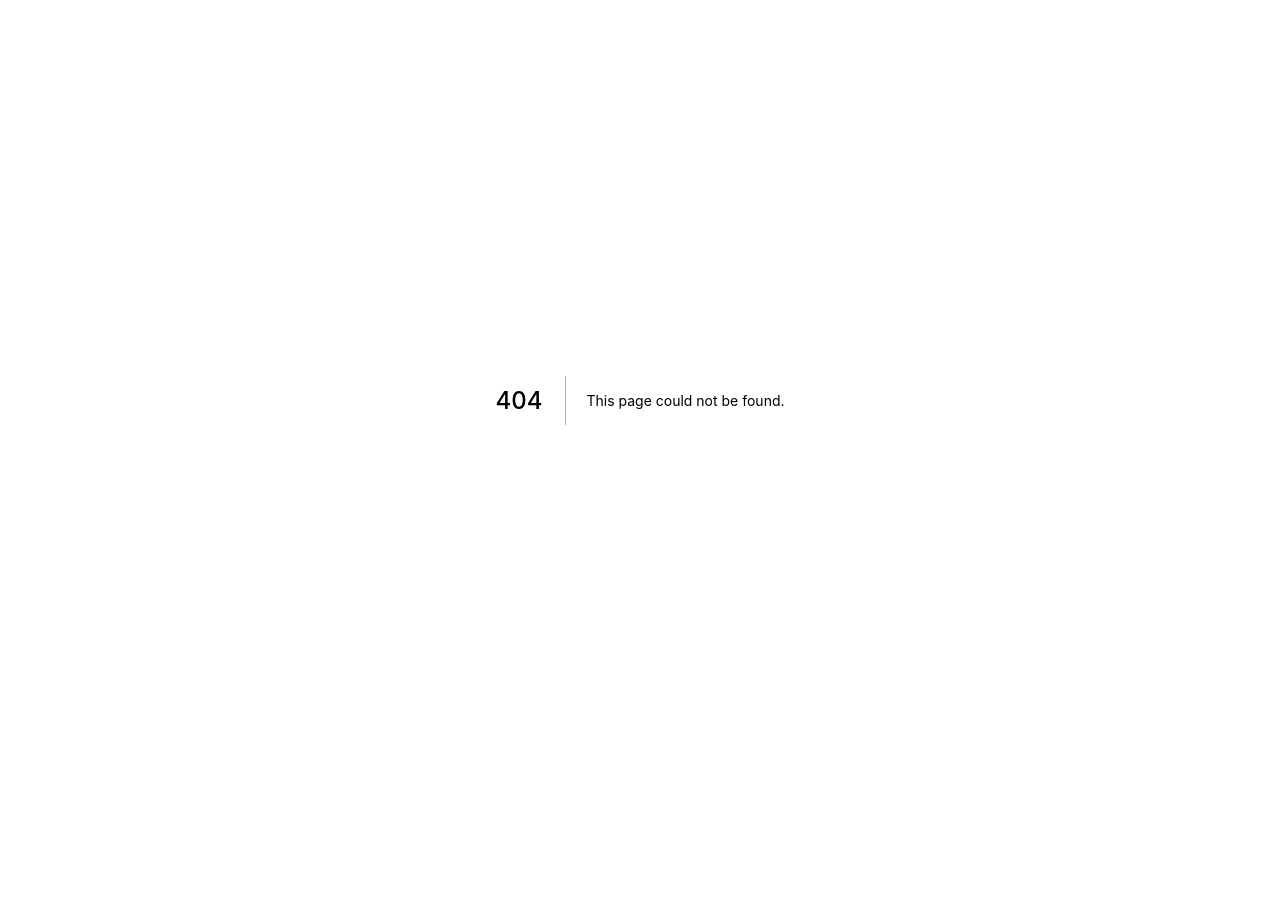
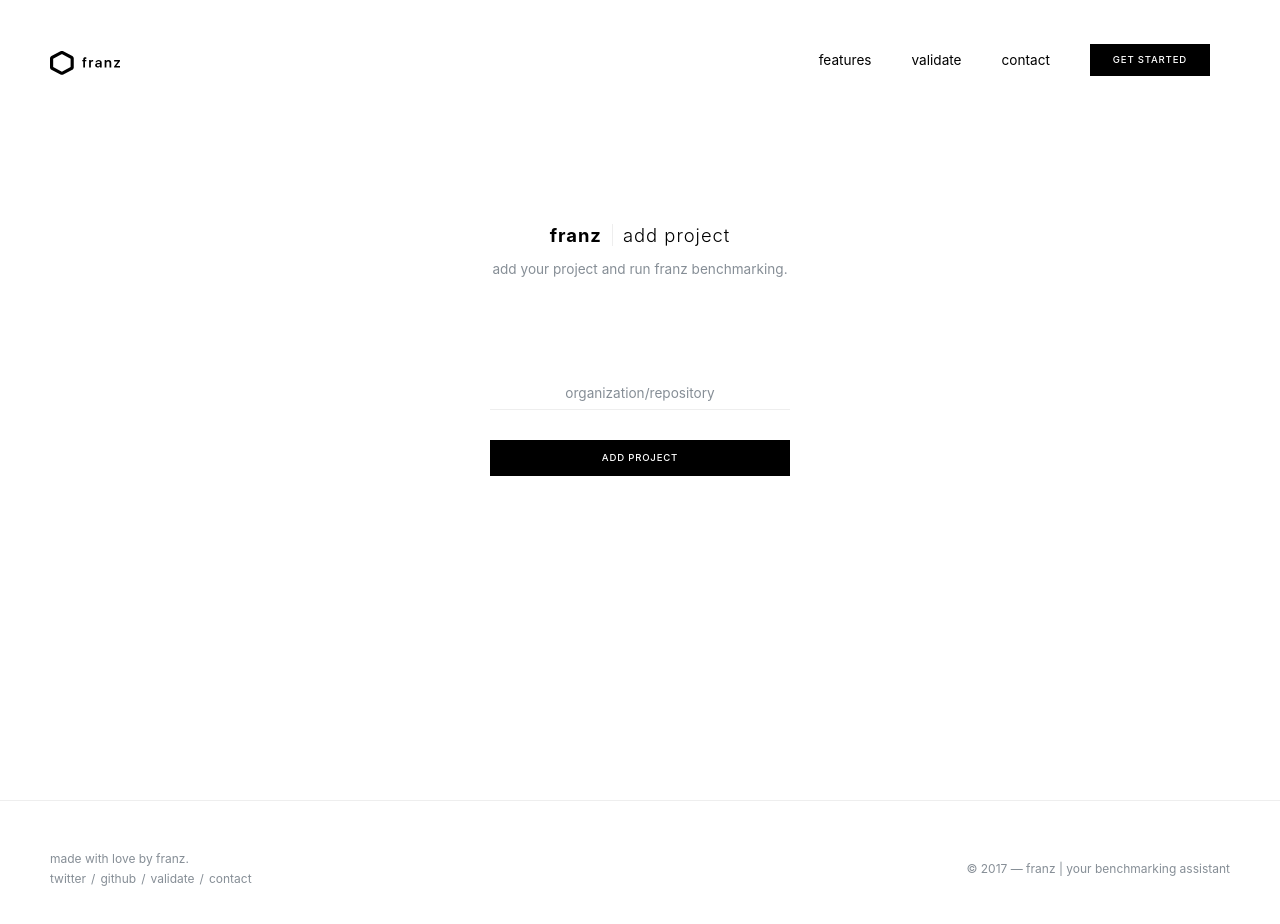
Before and after one commit to franzsh/franz-website, a Next.js app: page /add-project in a window 1280 px wide. Before the commit this address had no page. Shown: the top 924 px of the page. Before the commit the page ends 800 px from the top, so only its background shows below. Built offline with nearby package versions, Linux system fonts and the light colour scheme.

Commit message:
migrate add project page (https://github.com/franzsh/franz-website/issues/12)

```diff
--- a/components/header.js
+++ b/components/header.js
@@ -4,12 +4,13 @@ import PropTypes from 'prop-types'
 import Link from 'next/link'
 
 import Logo from './logo'
+import { colors } from './../ui/theme'
 
-const Header = ({ children, logoHref = '/' }) =>
+const Header = ({ children, logoHref = '/', color = colors.white }) =>
   <header>
     <Link href={logoHref}>
       <h1>
-        <Logo color="white" size="70px" />
+        <Logo color={color} size="70px" />
       </h1>
     </Link>
 
@@ -33,7 +34,8 @@ const Header = ({ children, logoHref = '/' }) =>
 
 Header.propTypes = {
   children: PropTypes.node.isRequired,
-  logoHref: PropTypes.string
+  logoHref: PropTypes.string,
+  color: PropTypes.string
 }
 
 export default Header
--- a/components/menu.js
+++ b/components/menu.js
@@ -1,13 +1,17 @@
 'use strict'
 
 import Link from 'next/link'
+import classNames from 'classnames'
+import PropTypes from 'prop-types'
 
 import ButtonLink from './../ui/button-link'
 import { colors, typography, phone } from './../ui/theme'
 
-const Menu = () => {
+const Menu = ({ inversed = false }) => {
+  const cl = classNames({ inversed })
+
   return (
-    <ul>
+    <ul className={cl}>
       <li>
         <Link href="/features">
           <span>Features</span>
@@ -27,7 +31,11 @@ const Menu = () => {
       </li>
 
       <li>
-        <ButtonLink href="/add-project" inversed={true}>
+        <ButtonLink
+          href="/add-project"
+          style={inversed ? null : 'primary'}
+          inversed={inversed}
+        >
           Get started
         </ButtonLink>
       </li>
@@ -51,11 +59,19 @@ const Menu = () => {
 
         span {
           text-transform: lowercase;
-          color: ${colors.white};
+          color: ${colors.black};
           transition: all 0.25s ease-out;
         }
 
         span:hover {
+          color: rgba(${colors.blackHover});
+        }
+
+        .inversed span {
+          color: ${colors.white};
+        }
+
+        .inversed span:hover {
           color: rgba(${colors.whiteHover});
         }
 
@@ -67,4 +83,8 @@ const Menu = () => {
   )
 }
 
+Menu.propTypes = {
+  inversed: PropTypes.bool
+}
+
 export default Menu
--- a/layouts/page.js
+++ b/layouts/page.js
@@ -17,19 +17,8 @@ if (global.document) {
   }
 }
 
-const viewSource = event => {
-  const allowed = ['P', 'H1', 'SPAN']
-
-  if (allowed.includes(event.target.tagName)) {
-    return
-  }
-
-  document.location = pkg.repository
-  event.preventDefault()
-}
-
 const Page = ({ children }) =>
-  <main onDoubleClick={viewSource}>
+  <main>
     <Head>
       <title>
         franz — {pkg.description}
--- /dev/null
+++ b/pages/add-project.js
@@ -0,0 +1,104 @@
+'use strict'
+
+import { Component } from 'react'
+import queryString from 'query-string'
+import isGithubRepo from 'is-github-repo'
+import PropTypes from 'prop-types'
+
+import Page from './../layouts/page'
+import Header from './../components/header'
+import Footer from './../components/footer'
+import Menu from './../components/menu'
+import Container from './../ui/container'
+import Input from './../ui/input'
+import Center from './../ui/center'
+import Button from './../ui/button'
+import ProductTitle from './../ui/product-title'
+
+import { colors } from './../ui/theme'
+
+class AddProject extends Component {
+  constructor() {
+    super()
+
+    this.onSubmitAddProject = this.onSubmitAddProject.bind(this)
+    this.handleInputChange = this.handleInputChange.bind(this)
+  }
+
+  handleInputChange(e) {
+    this.setState({ [e.target.name]: e.target.value })
+  }
+
+  onSubmitAddProject(e) {
+    e.preventDefault()
+
+    const { repository } = this.state
+    const { url } = this.props
+    const isGit = isGithubRepo(repository)
+
+    if (isGit) {
+      const query = { repo: repository, build: 1 }
+
+      console.log(query)
+
+      url.push({
+        pathname: 'dashboard',
+        search: queryString.stringify(query)
+      })
+    }
+  }
+
+  render() {
+    return (
+      <Page>
+        <Header color={colors.black}>
+          <Menu />
+        </Header>
+
+        <Center>
+          <Container>
+            <ProductTitle
+              product="Add project"
+              description="add your project and run franz benchmarking."
+            />
+
+            <form onSubmit={this.onSubmitAddProject}>
+              <Input
+                align="center"
+                placeholder="organization/repository"
+                name="repository"
+                handleInputChange={this.handleInputChange}
+              />
+
+              <Button
+                type="submit"
+                style="primary"
+                block={true}
+                customStyle={{ marginTop: '30px' }}
+              >
+                Add project
+              </Button>
+            </form>
+          </Container>
+        </Center>
+
+        <Footer />
+
+        <style jsx>{`
+          form {
+            max-width: 300px;
+            margin: 100px auto;
+            text-align: center;
+          }
+        `}</style>
+      </Page>
+    )
+  }
+}
+
+AddProject.propTypes = {
+  history: PropTypes.object,
+  url: PropTypes.object
+}
+
+export default AddProject
--- a/pages/index.js
+++ b/pages/index.js
@@ -16,7 +16,7 @@ import { colors, typography, phone } from './../ui/theme'
 const Home = () =>
   <Page>
     <Header>
-      <Menu />
+      <Menu inversed={true} />
     </Header>
 
     <section className="inversed">
--- a/ui/button-link.js
+++ b/ui/button-link.js
@@ -50,6 +50,7 @@ const ButtonLink = ({
             color: ${colors.white};
             background-color: ${colors.title};
             transition: all 0.25s ease-out;
+            letter-spacing: 0.05rem;
           }
 
           .primary {
@@ -57,7 +58,7 @@ const ButtonLink = ({
           }
 
           .primary:hover {
-            background-color: ${colors.primaryHover};
+            background-color: rgba(${colors.blackHover});
           }
 
           .inversed {
@@ -83,6 +84,8 @@ const ButtonLink = ({
           .block {
             display: block;
             width: 100%;
+            padding-top: 6px;
+            padding-bottom: 6px;
           }
 
           @media ${phone} {
--- /dev/null
+++ b/ui/button.js
@@ -0,0 +1,119 @@
+'use strict'
+
+import PropTypes from 'prop-types'
+import classNames from 'classnames'
+
+import { colors, typography, phone } from './theme'
+
+const Button = ({
+  children,
+  type,
+  style,
+  inversed,
+  cta,
+  disabled,
+  block,
+  customStyle
+}) => {
+  const btnClasses = classNames({
+    primary: style === 'primary',
+    inversed,
+    cta,
+    disabled,
+    block
+  })
+
+  return (
+    <button type={type} className={btnClasses} style={customStyle}>
+      {children}
+
+      <style jsx>{`
+        button {
+          padding: 4px 22px;
+          display: inline-block;
+          font-size: ${typography.f10};
+          font-weight: ${typography.semibold};
+          border: 1px solid transparent;
+          cursor: pointer;
+          text-align: center;
+          vertical-align: middle;
+          white-space: nowrap;
+          line-height: 1.4rem;
+          text-transform: uppercase;
+          user-select: none;
+          margin-bottom: 0;
+          touch-action: manipulation;
+          background-image: none;
+          color: ${colors.white};
+          background-color: ${colors.title};
+          transition: all 0.25s ease-out;
+          letter-spacing: 0.05rem;
+        }
+
+        .primary {
+          background-color: ${colors.black};
+        }
+
+        .primary:hover {
+          background-color: rgba(${colors.blackHover});
+        }
+
+        .inversed {
+          background-color: ${colors.white};
+          color: ${colors.black};
+        }
+
+        .inversed:hover {
+          background-color: rgba(${colors.whiteHover});
+        }
+
+        .cta {
+          font-size: ${typography.f12};
+          padding: 8px 30px;
+        }
+
+        .disabled {
+          cursor: not-allowed;
+          opacity: .65;
+          box-shadow: none;
+        }
+
+        .block {
+          display: block;
+          width: 100%;
+          padding-top: 6px;
+          padding-bottom: 6px;
+        }
+
+        @media ${phone} {
+          .cta {
+            width: 100%;
+            display: block;
+          }
+        }
+      `}</style>
+    </button>
+  )
+}
+
+Button.defaultProps = {
+  type: 'button',
+  inversed: false,
+  cta: false,
+  block: false,
+  disabled: false
+}
+
+Button.propTypes = {
+  onClick: PropTypes.func,
+  customStyle: PropTypes.object,
+  children: PropTypes.node.isRequired,
+  type: PropTypes.oneOf(['button', 'reset', 'submit']),
+  style: PropTypes.oneOf(['primary']),
+  inversed: PropTypes.bool,
+  cta: PropTypes.bool,
+  block: PropTypes.bool,
+  disabled: PropTypes.bool
+}
+
+export default Button
--- /dev/null
+++ b/ui/center.js
@@ -0,0 +1,34 @@
+'use strict'
+
+import PropTypes from 'prop-types'
+import classNames from 'classnames'
+
+const Center = ({ children, hasHeader = true }) => {
+  const cl = classNames({ 'has-header': hasHeader })
+
+  return (
+    <div className={cl}>
+      {children}
+
+      <style jsx>{`
+        div {
+          display: flex;
+          align-items: center;
+          flex-direction: row;
+          min-height: 100vh;
+        }
+
+        .has-header {
+          margin-top: -120px;
+        }
+      `}</style>
+    </div>
+  )
+}
+
+Center.propTypes = {
+  children: PropTypes.node.isRequired,
+  hasHeader: PropTypes.bool
+}
+
+export default Center
--- /dev/null
+++ b/ui/input.js
@@ -0,0 +1,93 @@
+'use strict'
+
+import PropTypes from 'prop-types'
+
+import { colors, typography } from './theme'
+
+const Input = ({
+  type = 'text',
+  name,
+  placeholder,
+  inputRef,
+  inputValue,
+  align = 'left',
+  handleInputChange
+}) => {
+  const onInputChange = value => {
+    if (handleInputChange) {
+      return handleInputChange(value)
+    }
+  }
+
+  return (
+    <div>
+      <input
+        className={align}
+        type={type}
+        name={name}
+        placeholder={placeholder}
+        ref={inputRef}
+        value={inputValue}
+        onChange={value => onInputChange(value)}
+      />
+
+      <style jsx>{`
+        input {
+          width: 100%;
+          background-color: transparent;
+          border: none;
+          outline: none;
+          border-bottom: 1px solid ${colors.border};
+          padding: 8px 5px;
+          font-size: ${typography.f14};
+          color: ${colors.black};
+        }
+
+        .left {
+          text-align: left;
+        }
+
+        .center {
+          text-align: center;
+        }
+
+        .right {
+          text-align: right;
+        }
+
+        input::-webkit-input-placeholder {
+          color: ${colors.secondary};
+        }
+
+        input::-moz-placeholder {
+          color: ${colors.secondary};
+        }
+
+        input:-ms-input-placeholder {
+          color: ${colors.secondary};
+        }
+
+        input:-moz-placeholder {
+          color: ${colors.secondary};
+        }
+
+        input:focus {
+          outline: transparent;
+          border-color: ${colors.black};
+        }
+      `}</style>
+    </div>
+  )
+}
+
+Input.propTypes = {
+  type: PropTypes.string,
+  name: PropTypes.string,
+  placeholder: PropTypes.string,
+  inputRef: PropTypes.func,
+  inputValue: PropTypes.string,
+  align: PropTypes.string,
+  handleInputChange: PropTypes.func
+}
+
+export default Input
--- /dev/null
+++ b/ui/product-title.js
@@ -0,0 +1,68 @@
+'use strict'
+
+import PropTypes from 'prop-types'
+
+import { colors, typography } from './theme'
+
+const ProductTitle = ({ product, description }) =>
+  <div className="page-title">
+    <div className="page-title-product">
+      <h1>franz</h1>
+      <h2>
+        {product}
+      </h2>
+    </div>
+
+    <h3>
+      {description}
+    </h3>
+
+    <style jsx>{`
+      .page-title {
+        margin-bottom: 25px;
+        text-align: center;
+        text-transform: lowercase;
+      }
+
+      .page-title-product {
+        display: flex;
+        align-items: center;
+        justify-content: center;
+      }
+
+      h1 {
+        font-size: ${typography.f18};
+        font-weight: ${typography.bold};
+        vertical-align: middle;
+        letter-spacing: 1px;
+      }
+
+      h1:after {
+        content: '';
+        border-right: 1px solid ${colors.border};
+        padding-right: 10px;
+        margin-right: 10px;
+      }
+
+      h2 {
+        font-size: ${typography.f18};
+        font-weight: ${typography.light};
+        vertical-align: middle;
+        letter-spacing: 1px;
+      }
+
+      h3 {
+        font-size: ${typography.f14};
+        font-weight: ${typography.regular};
+        color: ${colors.secondary};
+        margin-top: 15px;
+      }
+    `}</style>
+  </div>
+
+ProductTitle.propTypes = {
+  product: PropTypes.string,
+  description: PropTypes.string
+}
+
+export default ProductTitle
--- a/ui/theme.js
+++ b/ui/theme.js
@@ -4,8 +4,10 @@ export const colors = {
   white: '#FFFFFF',
   whiteHover: '255, 255, 255, .75',
   black: '#000000',
+  blackHover: '0, 0, 0, .75',
   primary: '#00000',
-  secondary: '#868E96'
+  secondary: '#868E96',
+  border: '#EEEEEE'
 }
 
 export const typography = {
```
Also changed, not shown: package.json (+10 -2 lines), 1 other file (tests, documents, lock files or other folders).
